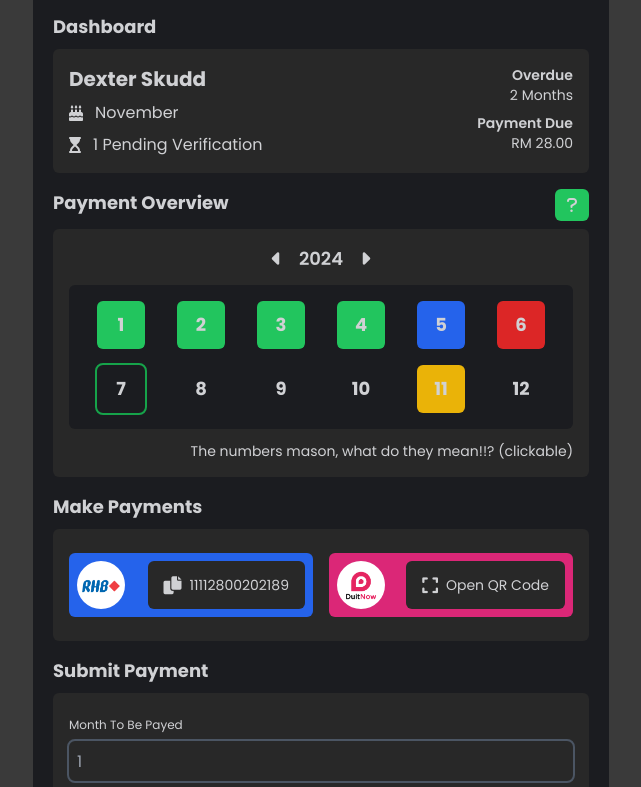
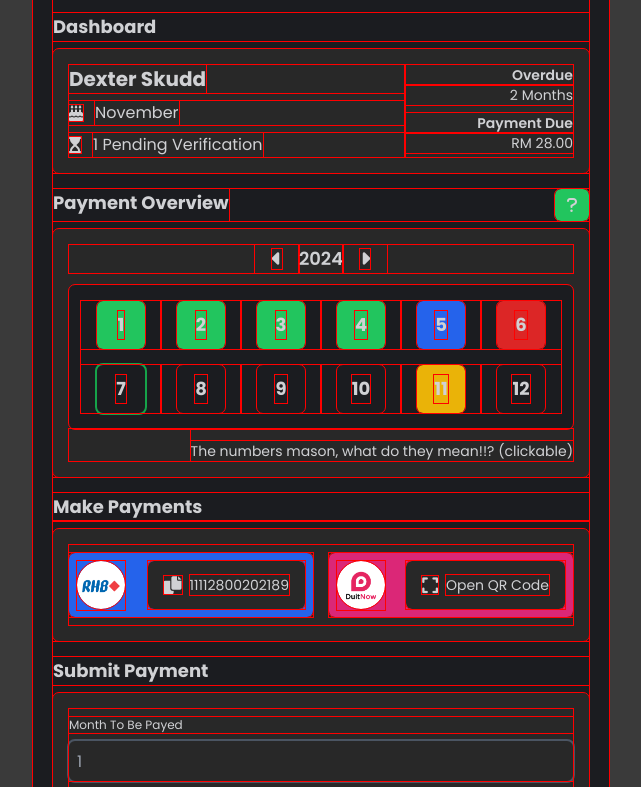
Before and after one commit to YesImDexter/Spotify-Payment, a website: page index.html in a window 1280 px wide. Shown: the part 163-950 px from the top of the page, without its empty margins (319-960 px from the left). Drawn offline with Linux system fonts and the light colour scheme; some packages are replaced by stand-ins of ours; a script that the page names is missing.

Commit message:
removed container mx

```diff
--- a/asset/main.css
+++ b/asset/main.css
@@ -3,7 +3,7 @@
 @tailwind utilities;
 
 * {
-    /* outline: 1px solid red; */
+    outline: 1px solid red;
     font-family: "Poppins", sans-serif;
     color: #d0d1d4;
 }
--- a/index.html
+++ b/index.html
@@ -16,7 +16,7 @@
     <link rel="stylesheet" href="https://cdnjs.cloudflare.com/ajax/libs/font-awesome/6.0.0-beta3/css/all.min.css">
 </head>
 
-<body class="bg-[#3a3a3a] flex justify-center mx-2">
+<body class="bg-[#3a3a3a] flex justify-center">
 
     <script>
         window.addEventListener("load", () => {
```
Also changed, not shown: asset/output.css.
